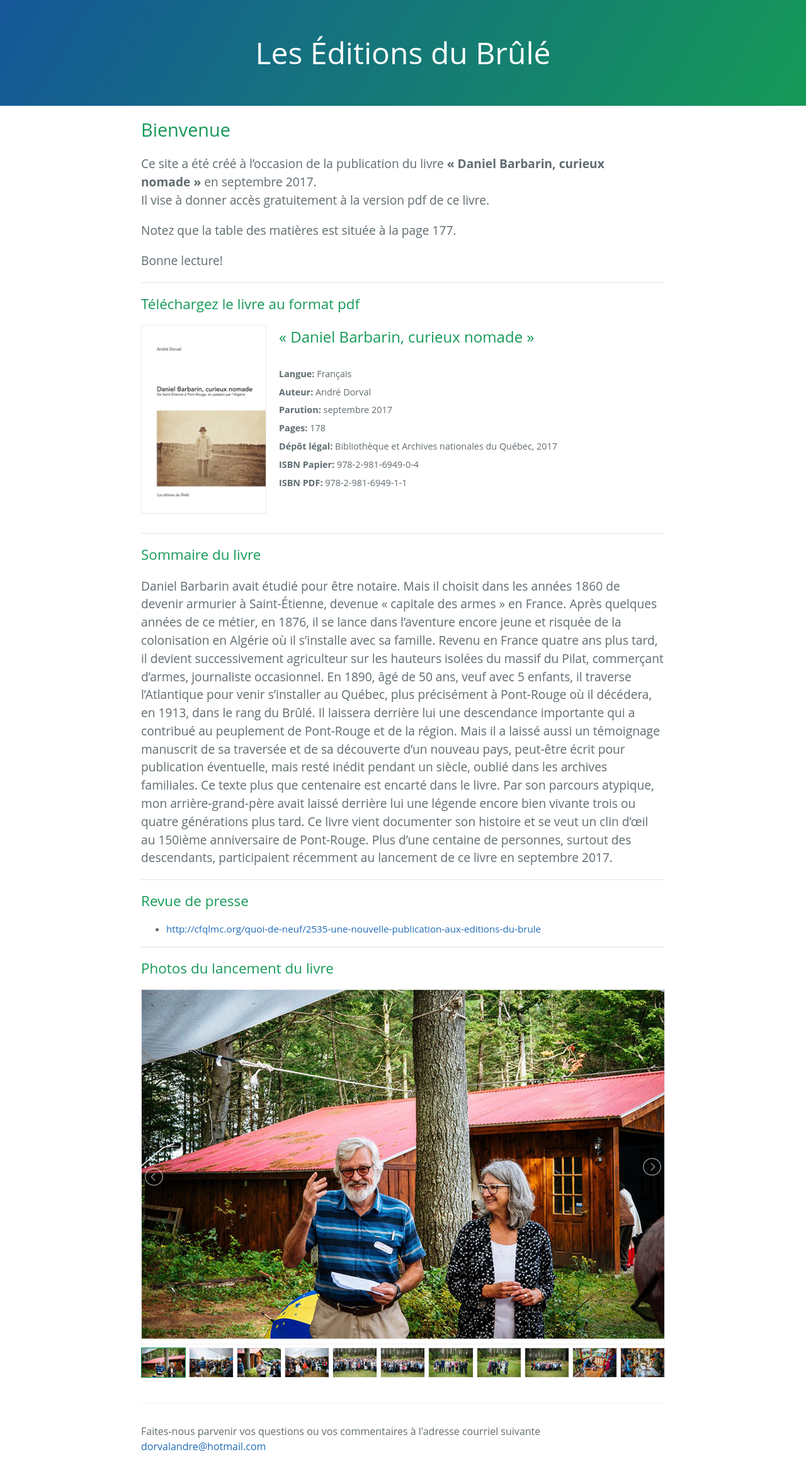
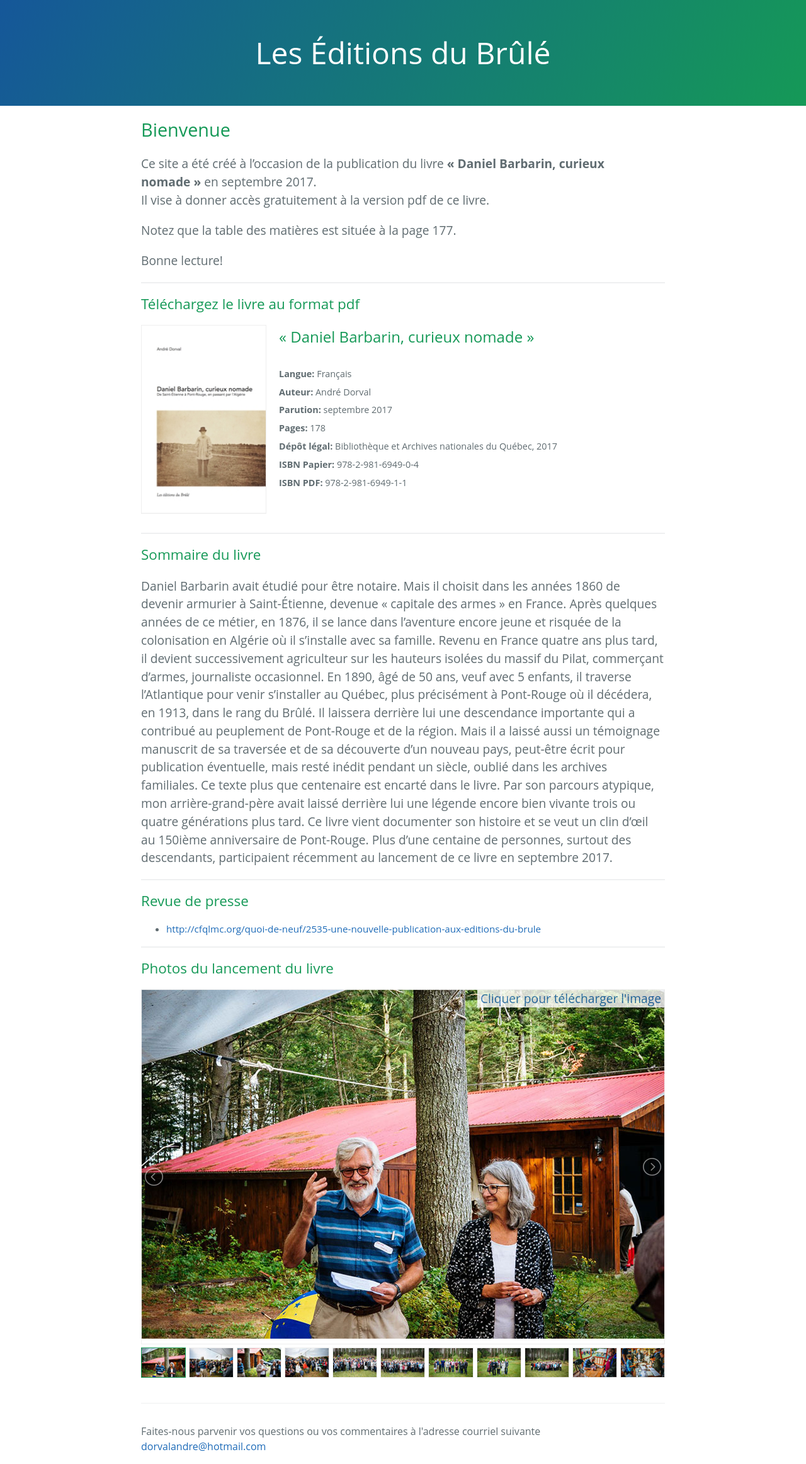
Before and after one commit to mfalla/leseditionsdubrule, a Jekyll site: the page built from index.html, in a window 1280 px wide. Shown: the whole page at 63% size. Built offline with Jekyll 4.4.1, drawn with Linux system fonts in a browser that asks for light colours; nearby versions of some CDN libraries.

Commit message:
Add a link more visible to download the original image

```diff
--- a/css/screenv2.css
+++ b/css/screenv2.css
@@ -177,6 +177,24 @@ a:hover { text-decoration: underline; }
 
 .main-content hr { height: 2px; padding: 0; margin: 1rem 0; background-color: #eff0f1; border: 0; }
 
+#images-slideshow {
+  position: relative;
+}
+
+#download-image {
+  position: absolute;
+  top: 1px;
+  right: 1px;
+  padding: 0 5px;
+  background-color: #ffffff;
+  opacity: 0.8;
+  z-index: 9999;
+}
+
+#download-image:hover {
+  opacity: 1;
+}
+
 .lSSlideWrapper {
   width: 100%;
   height: 100%;
--- a/index.html
+++ b/index.html
@@ -59,8 +59,10 @@ layout: default
 
   <h3>Photos du lancement du livre</h3>
 
+  <div id="images-slideshow">
+    <a href="#" id="download-image" download>Cliquer pour télécharger l'image</a>
+
     <ul id="lightSlider" class="lightSlider">
-
       <li data-thumb="assets/images/slideshow/small/01.jpg">
         <a href="assets/images/slideshow/original/01.jpg" download>
           <img src="assets/images/slideshow/big/01.jpg" />
@@ -231,6 +233,7 @@ layout: default
         </a>
       </li>
     </ul>
+  </div>
 
   <div class="site-footer">
     Faites-nous parvenir vos questions ou vos commentaires à l'adresse courriel suivante <a id="mail" href="#">email</a>
@@ -244,5 +247,9 @@ layout: default
     var subject = ['Subject','Les éditions du brulés: commentaire'].join('=');
     $mail.href = [['mailto', url].join(':'), subject].join('?');
     $mail.innerText = url;
+
+    $('#download-image').on('click', function(e) {
+      $('#download-image').attr('href', $('#lightSlider li.active a').attr('href'));
+    })
   </script>
 </section>
```
Lines whose indentation alone changed are shown as unchanged.
